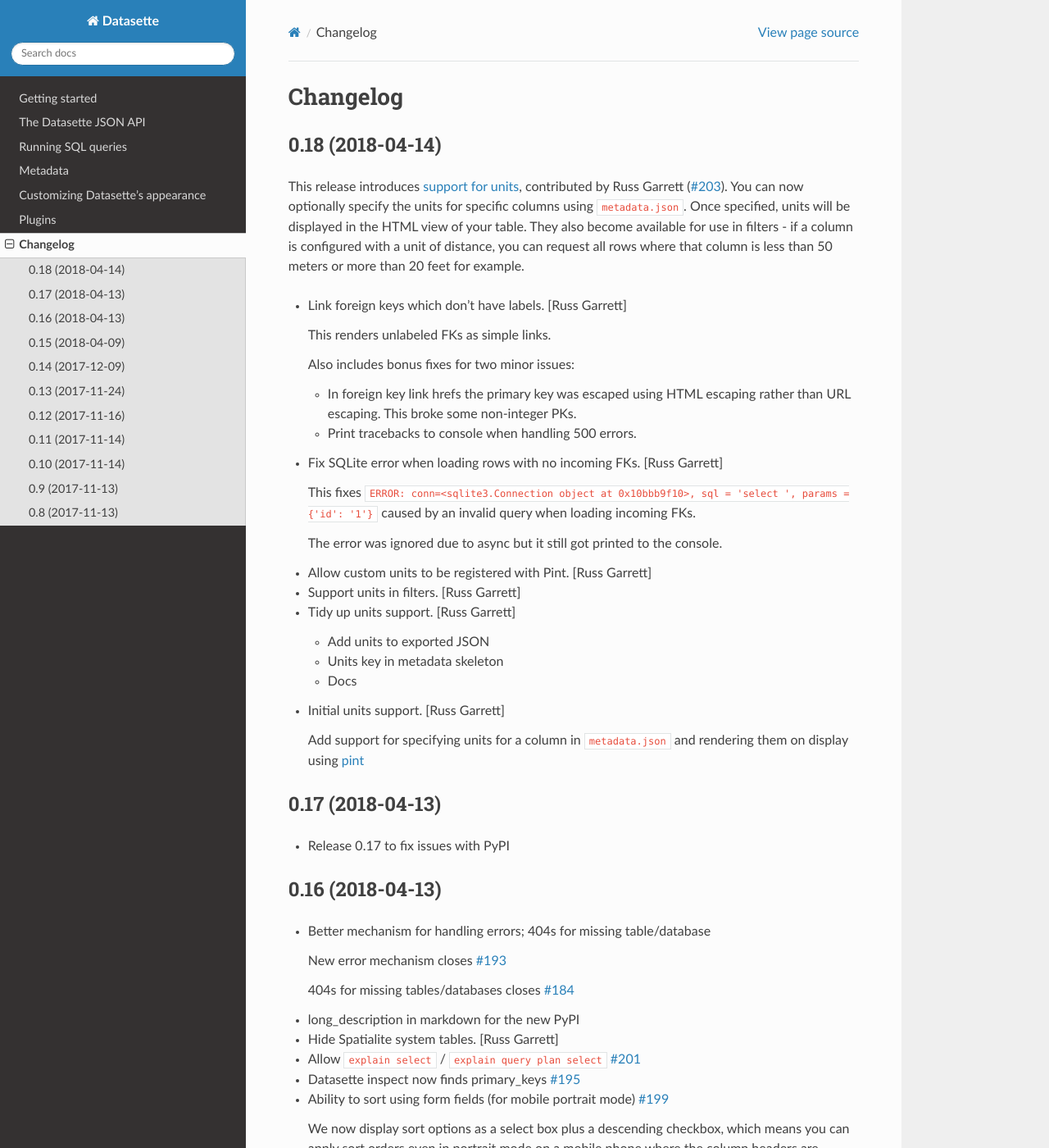
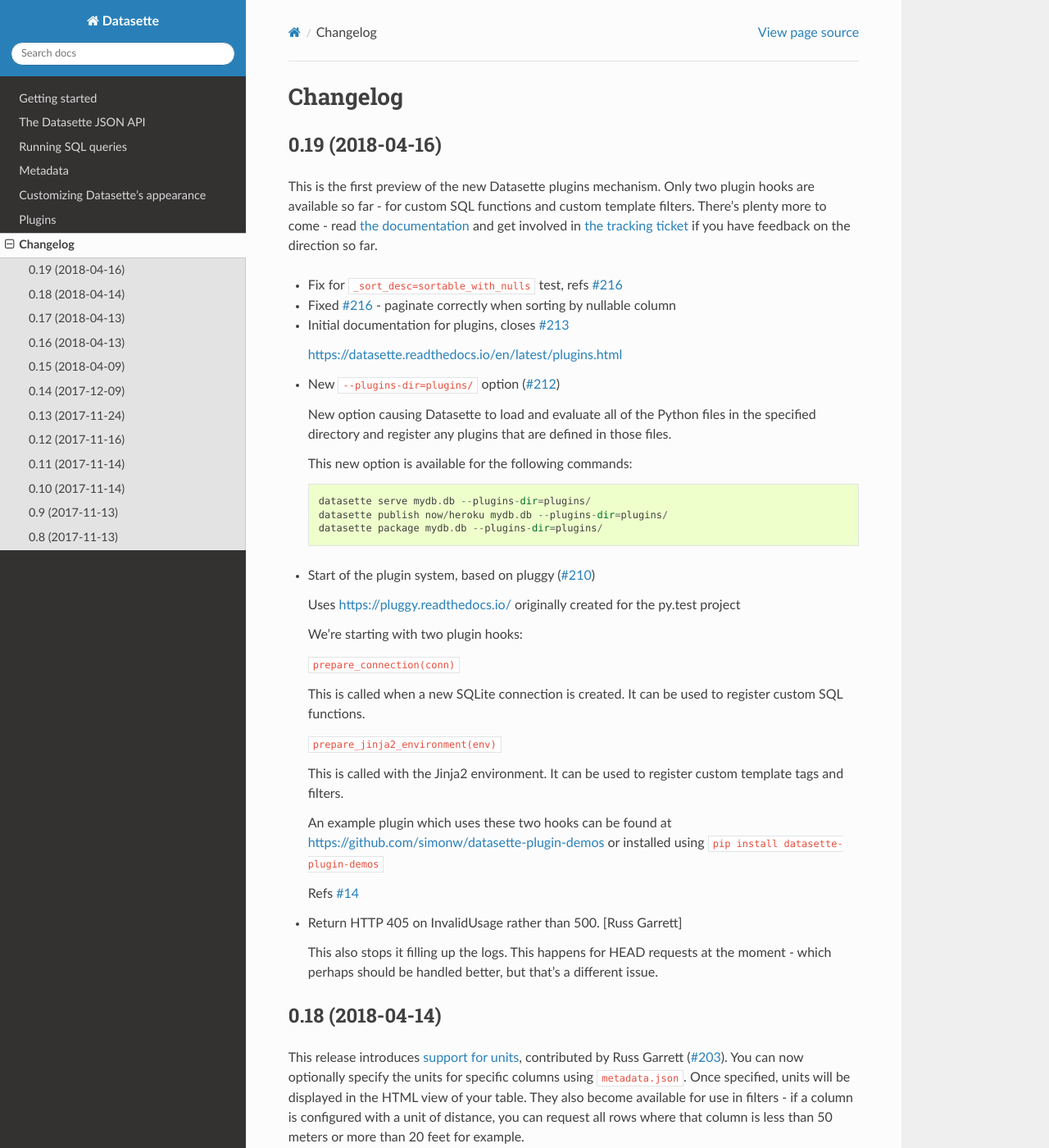
Before and after one commit to simonw/datasette, a Sphinx documentation site: the page built from docs/changelog.rst, in a window 1280 px wide and 1400 px high. Shown: the whole window at 82% size. Built offline with Sphinx 7.4.7 and the Read the Docs theme 2.0.0, drawn with Linux system fonts in a browser that asks for light colours.

Commit message:
Datasette 0.19: plugin preview (with release notes)

```diff
--- a/datasette/version.py
+++ b/datasette/version.py
@@ -1,2 +1,2 @@
-__version_info__ = (0, 18)
+__version_info__ = (0, 19)
 __version__ = '.'.join(map(str, __version_info__))
--- a/docs/changelog.rst
+++ b/docs/changelog.rst
@@ -1,5 +1,60 @@
 Changelog
 =========
+
+0.19 (2018-04-16)
+-----------------
+
+This is the first preview of the new Datasette plugins mechanism. Only two
+plugin hooks are available so far - for custom SQL functions and custom template
+filters. There's plenty more to come - read `the documentation
+<https://datasette.readthedocs.io/en/latest/plugins.html>`_ and get involved in
+`the tracking ticket <https://github.com/simonw/datasette/issues/14>`_ if you
+have feedback on the direction so far.
+
+- Fix for ``_sort_desc=sortable_with_nulls`` test, refs `#216 <https://github.com/simonw/datasette/issues/216>`_
+
+- Fixed `#216 <https://github.com/simonw/datasette/issues/216>`_ - paginate correctly when sorting by nullable column
+
+- Initial documentation for plugins, closes `#213 <https://github.com/simonw/datasette/issues/213>`_
+
+  https://datasette.readthedocs.io/en/latest/plugins.html
+
+- New ``--plugins-dir=plugins/`` option (`#212 <https://github.com/simonw/datasette/issues/212>`_)
+
+  New option causing Datasette to load and evaluate all of the Python files in
+  the specified directory and register any plugins that are defined in those
+  files.
+
+  This new option is available for the following commands::
+
+      datasette serve mydb.db --plugins-dir=plugins/
+      datasette publish now/heroku mydb.db --plugins-dir=plugins/
+      datasette package mydb.db --plugins-dir=plugins/
+
+- Start of the plugin system, based on pluggy (`#210 <https://github.com/simonw/datasette/issues/14>`_)
+
+  Uses https://pluggy.readthedocs.io/ originally created for the py.test project
+
+  We're starting with two plugin hooks:
+
+  ``prepare_connection(conn)``
+
+  This is called when a new SQLite connection is created. It can be used to register custom SQL functions.
+
+  ``prepare_jinja2_environment(env)``
+
+  This is called with the Jinja2 environment. It can be used to register custom template tags and filters.
+
+  An example plugin which uses these two hooks can be found at https://github.com/simonw/datasette-plugin-demos or installed using ``pip install datasette-plugin-demos``
+
+  Refs `#14 <https://github.com/simonw/datasette/issues/14>`_
+
+- Return HTTP 405 on InvalidUsage rather than 500. [Russ Garrett]
+
+  This also stops it filling up the logs. This happens for HEAD requests
+  at the moment - which perhaps should be handled better, but that's a
+  different issue.
+
 
 0.18 (2018-04-14)
 -----------------
```
Also changed, not shown: README.md (+1 -0 lines), docs/plugins.rst (+6 -2 lines).
